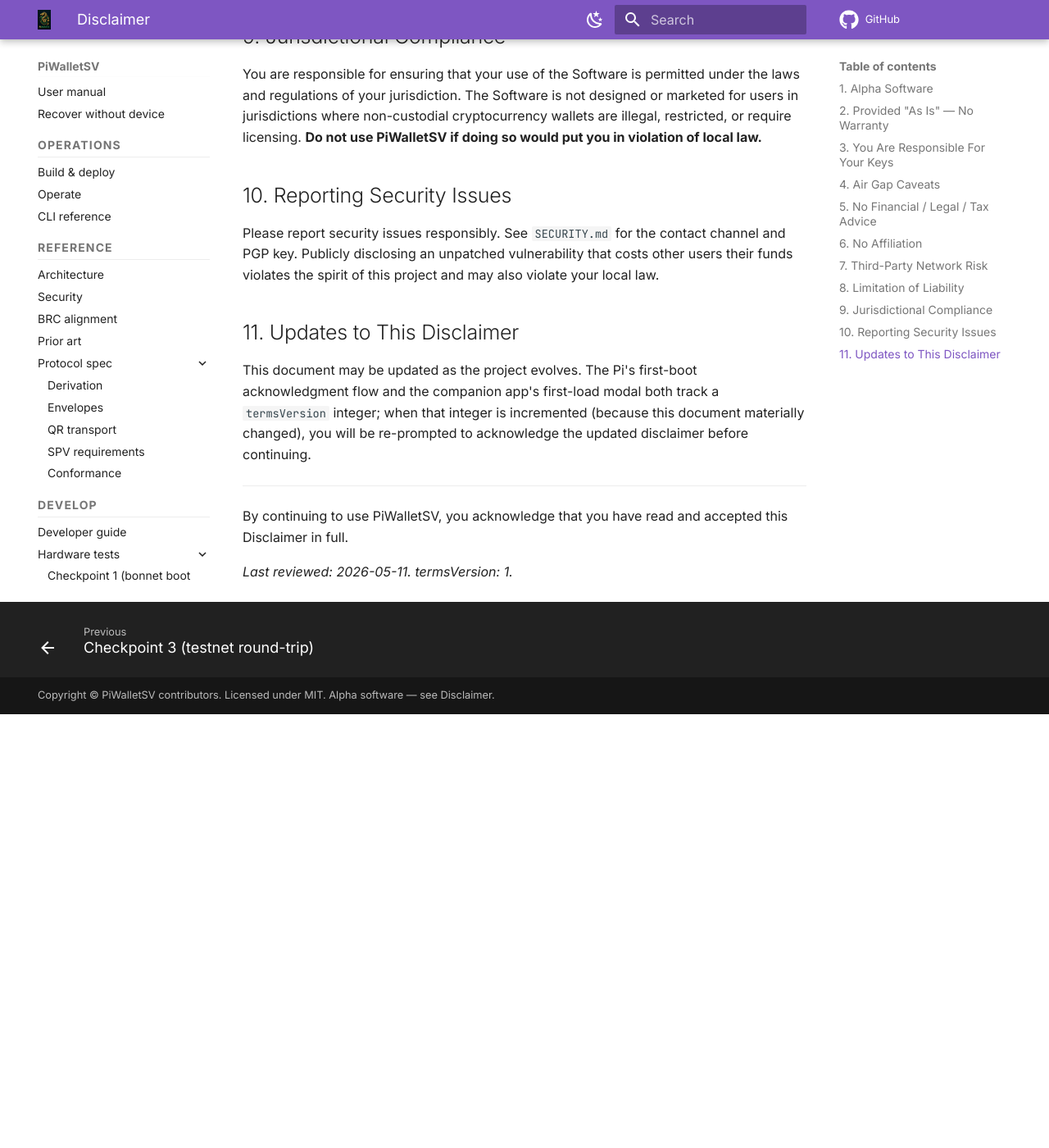
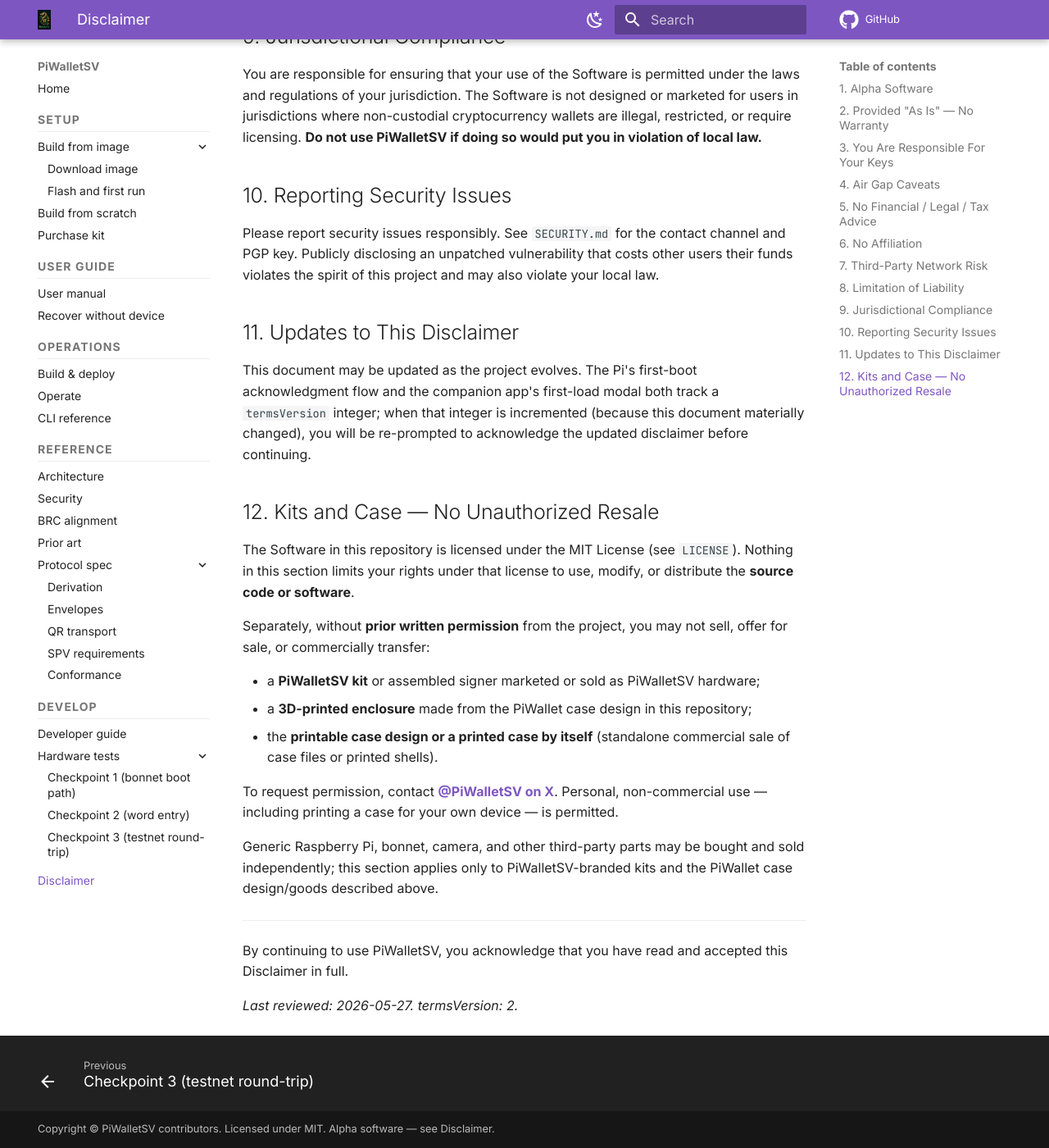
Before and after one commit to mohrt/PiWalletSV, an MkDocs documentation site: the page built from docs/disclaimer.md, in a window 1280 px wide and 1400 px high, scrolled down 3525 px. Shown: the whole window at 82% size. Built offline with MkDocs 1.6.1 and Material for MkDocs 9.7.7, drawn with Linux system fonts in a browser that asks for light colours; comment, search, counter and statistics services are not loaded; before the commit the page ends 4396 px from its top, so only the background shows below that.

Commit message:
feat: add disclaimer §12 kits/case resale restriction (termsVersion 2)
MIT software rights unchanged; physical kits and case goods require
prior permission via @PiWalletSV. Bumps companion and Pi re-prompt to v2.

Co-authored-by: Cursor <cursoragent@cursor.com>

```diff
--- a/DISCLAIMER.md
+++ b/DISCLAIMER.md
@@ -166,9 +166,34 @@ modal both track a `termsVersion` integer; when that integer is
 incremented (because this document materially changed), you will be
 re-prompted to acknowledge the updated disclaimer before continuing.
 
+## 12. Kits and Case — No Unauthorized Resale
+
+The Software in this repository is licensed under the MIT License
+(see `LICENSE`). Nothing in this section limits your rights under that
+license to use, modify, or distribute the **source code or software**.
+
+Separately, without **prior written permission** from the project,
+you may not sell, offer for sale, or commercially transfer:
+
+- a **PiWalletSV kit** or assembled signer marketed or sold as
+  PiWalletSV hardware;
+- a **3D-printed enclosure** made from the PiWallet case design in
+  this repository;
+- the **printable case design or a printed case by itself** (standalone
+  commercial sale of case files or printed shells).
+
+To request permission, contact **[@PiWalletSV on X](https://x.com/PiWalletSV)**.
+Personal, non-commercial use — including printing a case for your own
+device — is permitted.
+
+Generic Raspberry Pi, bonnet, camera, and other third-party parts may
+be bought and sold independently; this section applies only to
+PiWalletSV-branded kits and the PiWallet case design/goods described
+above.
+
 ---
 
 By continuing to use PiWalletSV, you acknowledge that you have read
 and accepted this Disclaimer in full.
 
-_Last reviewed: 2026-05-11. termsVersion: 1._
+_Last reviewed: 2026-05-27. termsVersion: 2._
--- a/docs/purchase.md
+++ b/docs/purchase.md
@@ -13,3 +13,7 @@
     [from source](getting-started.md).
 
     Questions about kits? Message [@PiWalletSV on X](https://x.com/PiWalletSV).
+
+    Official PiWalletSV kits and resale of printed case goods require
+    prior written permission from the project (see
+    [Disclaimer §12](disclaimer.md#12-kits-and-case-no-unauthorized-resale)).
```
Also changed, not shown: hardware/case/README.md (+7 -0 lines), 6 other files.
